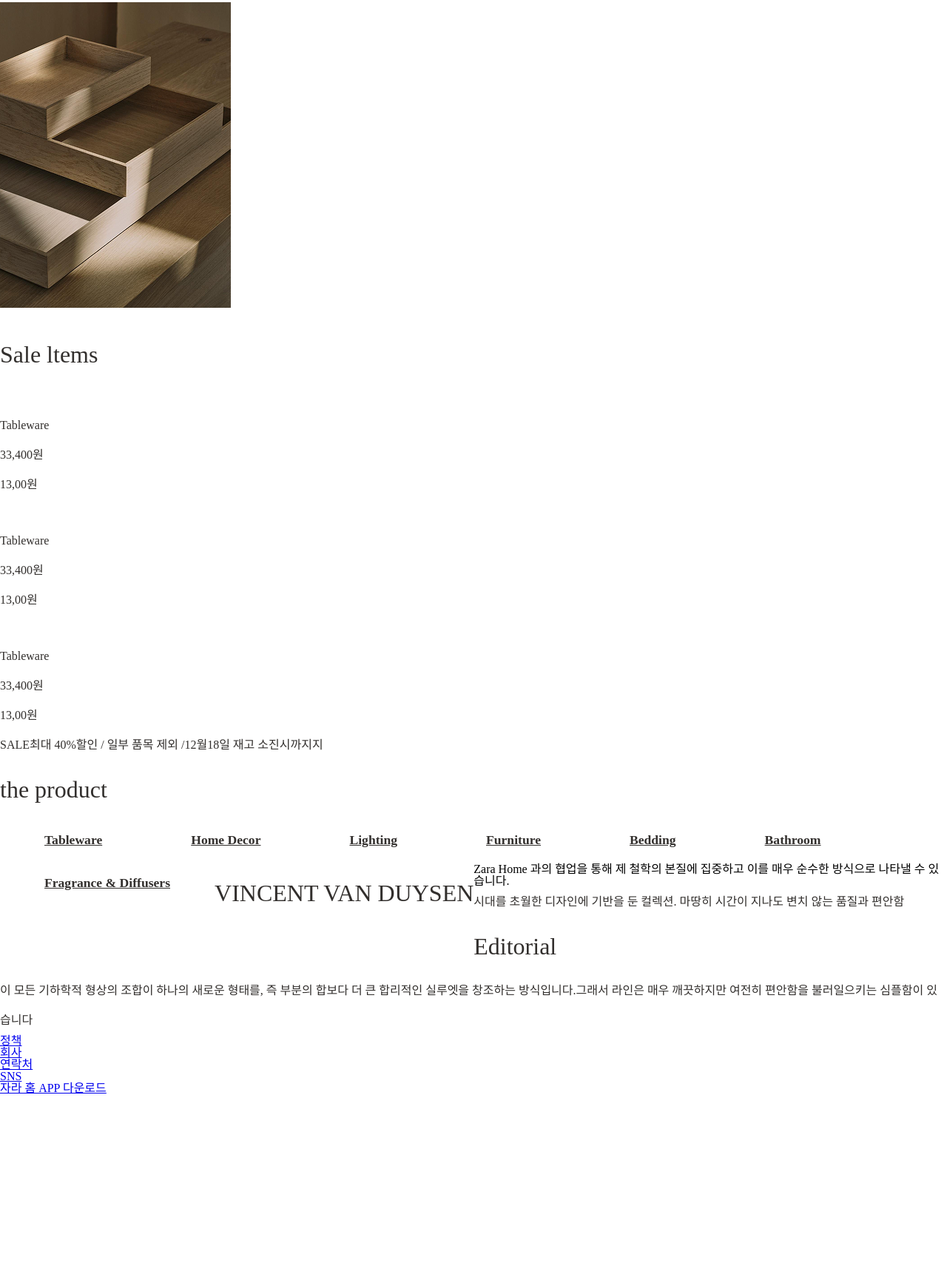
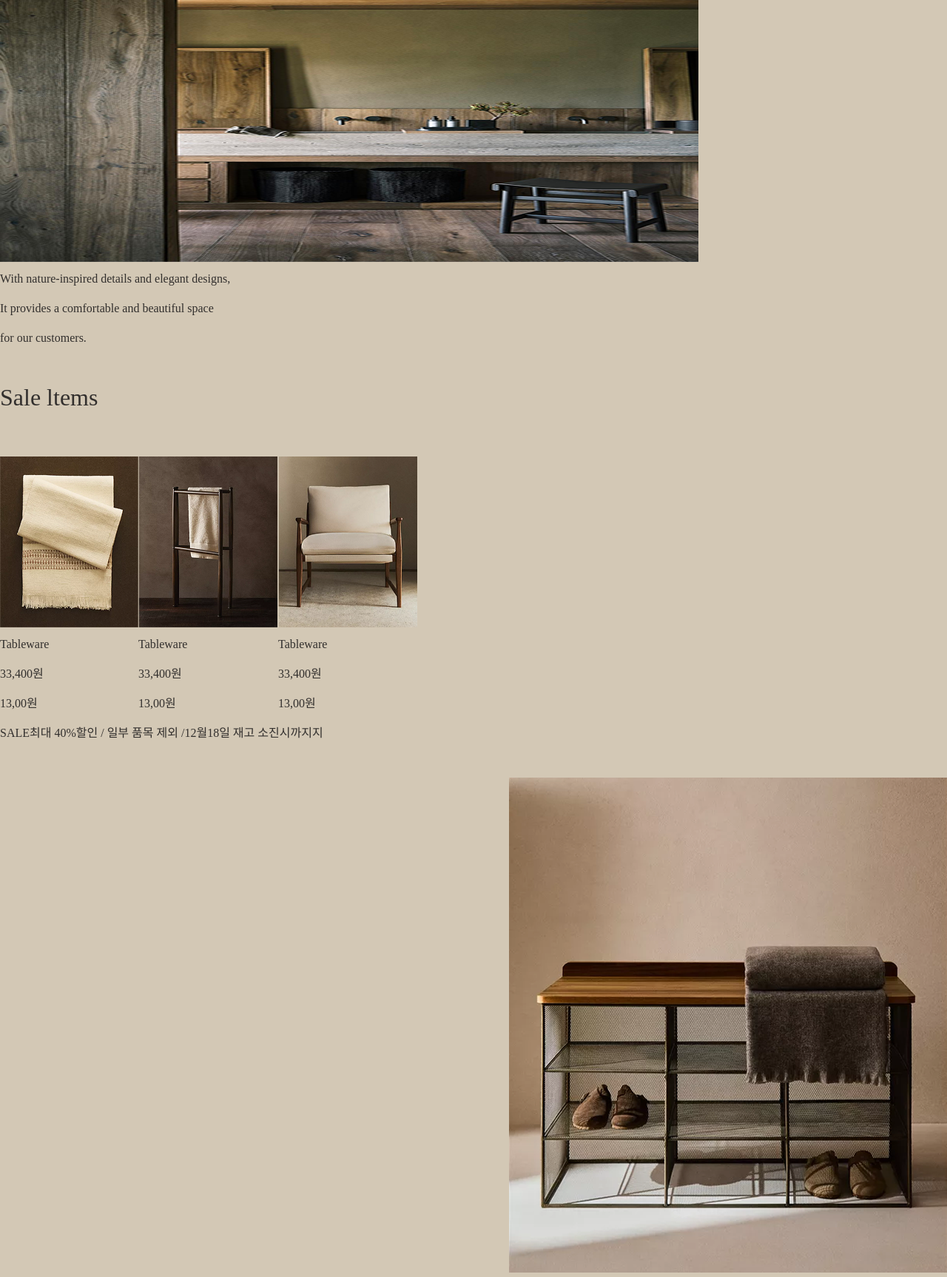
Before and after one commit to cotorr/portfolio, a plain HTML site: page index.html in a window 1280 px wide. Shown: the part 842-2568 px from the top of the page at 74% size. Before the commit the page ends 2321 px from the top, so only its background shows below. Drawn offline with Linux system fonts and the light colour scheme.

Commit message:
2.6-10.30

```diff
--- a/css/style.css
+++ b/css/style.css
@@ -1,5 +1,5 @@
 body {
-    background-color: D3C8B5;
+    background-color: #D3C8B5;
 }
 
 #loge{
--- a/index.html
+++ b/index.html
@@ -62,42 +62,60 @@
             </article>
 
             <article>
+                <figure>
+                    <img src="./img/about_03.png" alt="회사소개이미지3">
+                </figure>
                 <p>
-                    With nature-inspired details and elegant designs, It provides a comfortable and beautiful space
-                    for our customers.e.
+                    With nature-inspired details and elegant designs,
+                    <br>
+                    It provides a comfortable and beautiful space
+                    <br>
+                    for our customers.
                 </p>
-                <figure>
-                    <img src="./img/about_02.png" alt="회사소개이미지2">
-                </figure>
             </article>
             <div>
                 <section>
                     <article>
                         <h2>Sale ltems</h2>
+
+                        <div style="display: flex;  justify-content:flex-start;">
                             <div class="sale-ltems">
-                             <img src="" alt="">
+                                <img src="./img/sale ltems_01.png" alt="sale-ltems_01">
                                 <h3>Tableware</h3>
                                 <p>33,400원</p>
                                 <p>13,00원</p>
                             </div>
                             <div class="sale-ltems">
-                             <img src="" alt="">
+                                <img src="./img/sale ltems_02.png" alt="sale-ltems_02">
                                 <h3>Tableware</h3>
                                 <p>33,400원</p>
                                 <p>13,00원</p>
                             </div>
                             <div class="sale-ltems">
-                             <img src="" alt="">
+                                <img src="./img/sale ltems_03.png" alt="sale-ltems_03">
                                 <h3>Tableware</h3>
                                 <p>33,400원</p>
                                 <p>13,00원</p>
                             </div>
-                        <p> SALE최대 40%할인 / 일부 품목 제외 /12월18일 재고 소진시까지지</p>
+
+                        </div>
+
+                        <p>
+                            SALE최대 40%할인 / 일부 품목 제외 /12월18일 재고 소진시까지지
+                        </p>
+                        <div style="display: flex;  justify-content:flex-end;">
+                            <div class="sale-ltems">
+                                <figure>
+                                    <img src="./img/sale ltems_04.png" alt="sale-ltems_04">
+                                </figure>
+                            </div>
+
                     </article>
+
                 </section>
                 <section>
+                    <h4> the product</h4>
                     <article>
-                        <h6> the product</h6>
                         <ul id="Menu">
                             <li><a href="#"> Tableware</a></li>
                             <li><a href="#"> Home Decor </a></li>
@@ -111,14 +129,12 @@
                     </article>
                 </section>
             </div>
-
-
-
-
+            <section>
                 <article>
                     <h7> VINCENT VAN DUYSEN </h7>
-                <p3>Zara Home 과의 협업을 통해 제 철학의 본질에 집중하고
-                    이를 매우 순수한 방식으로 나타낼 수 있습니다. </p3>
+
+                    <p>Zara Home 과의 협업을 통해 제 철학의 본질에 집중하고
+                        이를 매우 순수한 방식으로 나타낼 수 있습니다. </p>
 
                     <p> 시대를 초월한 디자인에 기반을 둔 컬렉션. 마땅히 시간이 지나도 변치 않는 품질과 편안함</p>
                 </article>
@@ -128,6 +144,7 @@
                     <p>이 모든 기하학적 형상의 조합이 하나의 새로운 형태를,
                         즉 부분의 합보다 더 큰 합리적인 실루엣을 창조하는 방식입니다.그래서 라인은 매우 깨끗하지만 여전히 편안함을 불러일으키는 심플함이 있습니다</p>
                 </article>
+            </section>
         </section>
     </main>
 
```
Also changed, not shown: img/about_03.png (added), img/sale ltems_01.png (added), img/sale ltems_02.png (added), img/sale ltems_03.png (added), img/sale ltems_04.png (added). Lines whose indentation alone changed are shown as unchanged.
